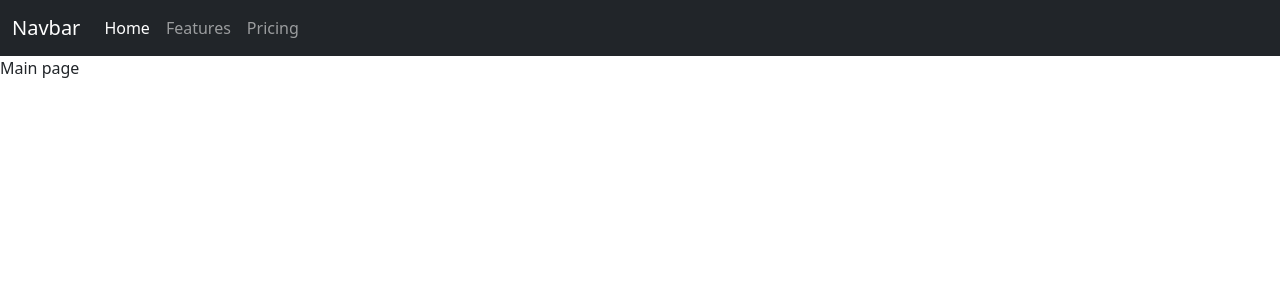
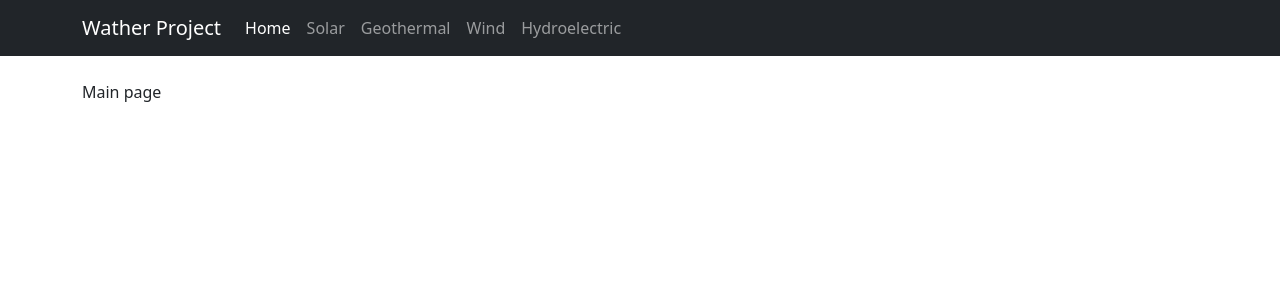
Before and after one commit to ripterdust/finalProyectWeatherEnglish, a React (Create React App) app in the folder it3-app/: page / in a window 1280 px wide. Shown: the top 300 px of the page. Built offline with nearby package versions, Linux system fonts and the light colour scheme.

Commit message:
Agregado el enrutamiento correcto

```diff
--- a/it3-app/src/App.js
+++ b/it3-app/src/App.js
@@ -13,10 +13,13 @@ export const App = () => {
 
     <Navbar />
     <Switch>
-      <Route exact path='/' component={ MainPage } />
+
+      <div className="container mt-4">
+        <Route exact path='/' component={ MainPage } />
+
+      </div>
 
 
-      <Redirect to='/'></Redirect>
     </Switch>
   </Router>
 }
--- a/it3-app/src/components/Navbar.js
+++ b/it3-app/src/components/Navbar.js
@@ -3,8 +3,8 @@ import { Link, NavLink } from 'react-router-dom'
 
 export const Navbar = () => {
     return <nav className="navbar navbar-expand-lg navbar-dark bg-dark">
-        <div className="container-fluid">
-            <Link className="navbar-brand" to="#">Navbar</Link>
+        <div className="container">
+            <Link className="navbar-brand" to="/">Wather Project</Link>
             <button className="navbar-toggler" type="button" data-bs-toggle="collapse" data-bs-target="#navbarNav" aria-controls="navbarNav" aria-expanded="false" aria-label="Toggle navigation">
                 <span className="navbar-toggler-icon"></span>
             </button>
@@ -14,10 +14,16 @@ export const Navbar = () => {
                         <NavLink activeClassName="active" className="nav-link" aria-current="page" exact to="/">Home</NavLink>
                     </li>
                     <li className="nav-item">
-                        <NavLink activeClassName="active" className="nav-link" to="/solar">Features</NavLink>
+                        <NavLink activeClassName="active" className="nav-link" to="/solar">Solar</NavLink>
                     </li>
                     <li className="nav-item">
-                        <NavLink activeClassName="active" className="nav-link" to="/a">Pricing</NavLink>
+                        <NavLink activeClassName="active" className="nav-link" to="/geo">Geothermal</NavLink>
+                    </li>
+                    <li className="nav-item">
+                        <NavLink activeClassName="active" className="nav-link" to="/wind">Wind</NavLink>
+                    </li>
+                    <li className="nav-item">
+                        <NavLink activeClassName="active" className="nav-link" to="/hydro">Hydroelectric</NavLink>
                     </li>
                 </ul>
             </div>
```
